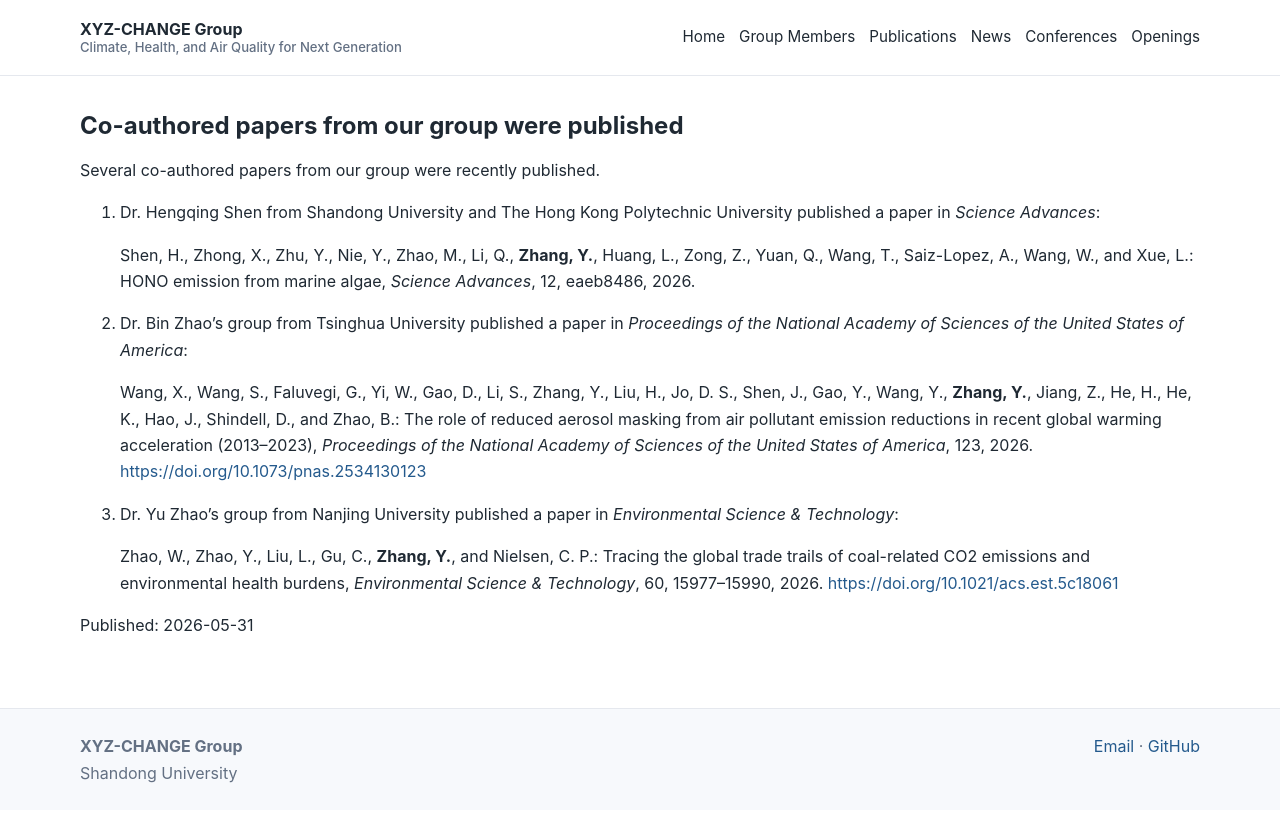
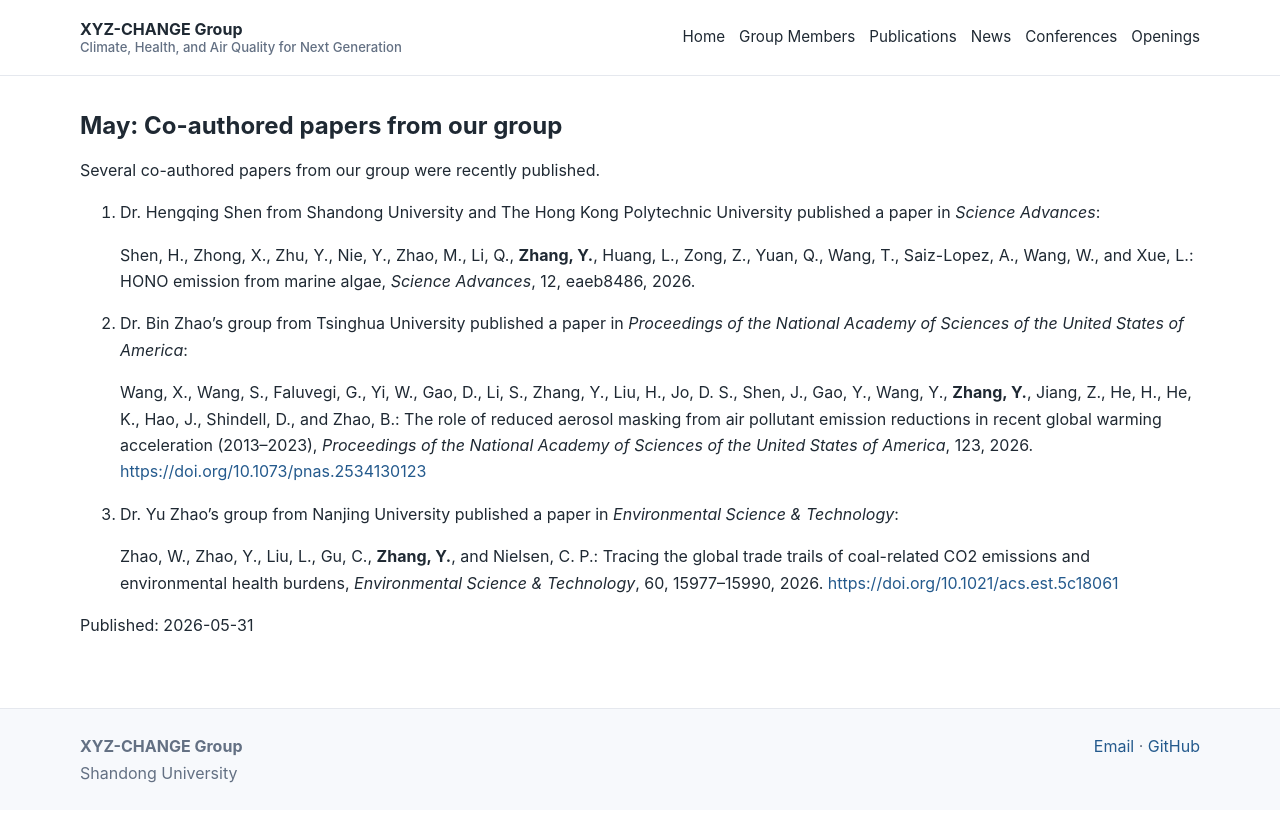
Before and after one commit to MuJSh/xyz_CHANGE, a Jekyll site: the page built from _pages/news-2026-05-coauthored-papers.md, in a window 1280 px wide. Shown: the top 822 px of the page. Built offline with Jekyll 4.4.1, drawn with Linux system fonts in a browser that asks for light colours.

Commit message:
Refine coauthored papers news title

```diff
--- a/_pages/news-2026-05-coauthored-papers.md
+++ b/_pages/news-2026-05-coauthored-papers.md
@@ -1,6 +1,6 @@
 ---
 layout: page
-title: "Co-authored papers from our group were published"
+title: "May: Co-authored papers from our group"
 permalink: /news/2026-05-coauthored-papers/
 ---
 
```
